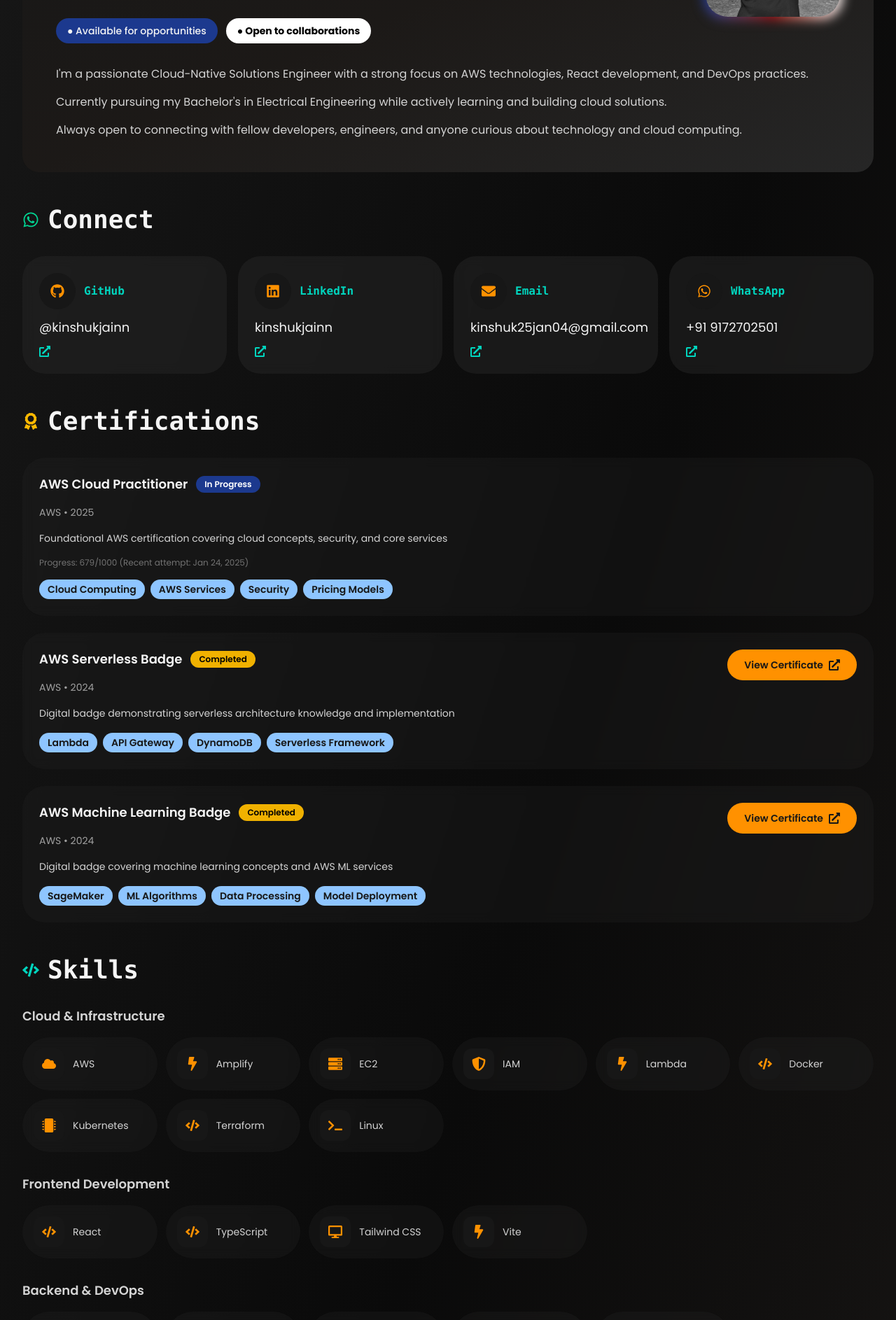
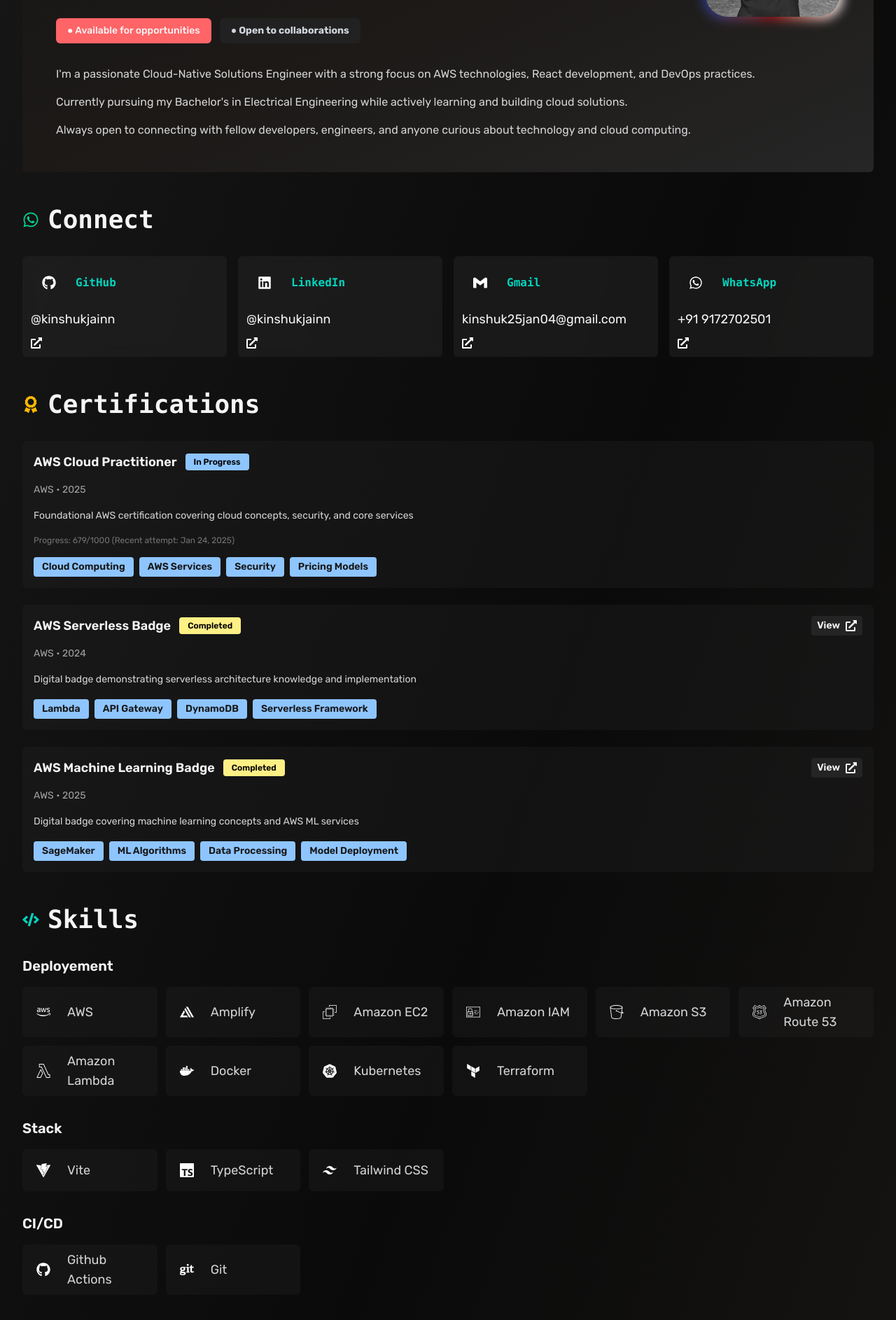
Before and after one commit to kinshukjainn/kinshukkportfolio, a React (Vite) app: page / in a window 1280 px wide. Shown: the part 380-2266 px from the top of the page at 70% size. Built offline with nearby package versions, Linux system fonts and the light colour scheme.

Commit message:
style: update font family to Rubik in global styles style: enhance Footer button styles and update gradient colors style: improve Header link styling with background and padding style: refine MainContent layout and update skill categories

```diff
--- a/src/component-mine/Blog.tsx
+++ b/src/component-mine/Blog.tsx
@@ -771,7 +771,7 @@
               initial={{ opacity: 0, y: 20 }}
               animate={{ opacity: 1, y: 0 }}
               transition={{ duration: 0.8, delay: 0.2 }}
-              className="text-4xl sm:text-5xl lg:text-7xl font-bold text-[#e4e6ea] mb-6 leading-tight"
+              className="text-4xl font-mono sm:text-6xl lg:text-7xl font-bold text-[#e4e6ea] mb-6 leading-tight"
             >
               Minimal{" "}
               <span className="text-transparent bg-clip-text bg-gradient-to-r from-[#ff6b35] to-[#ff8c42]">
--- a/src/component-mine/Footer.tsx
+++ b/src/component-mine/Footer.tsx
@@ -38,14 +38,14 @@
               target="_blank"
               aria-label="Hashnode Blogs"
               rel="noopener noreferrer"
-              className="group relative px-6 py-3 bg-gradient-to-r from-blue-600 via-blue-500 to-cyan-400 rounded-md font-semibold text-white shadow-lg hover:shadow-xl transform hover:scale-105 transition-all duration-300 overflow-hidden"
+              className="group relative px-6 py-3 bg-gradient-to-r from-black via-red-800 to-black rounded-md font-semibold text-white shadow-lg hover:shadow-xl transform hover:scale-105 transition-all duration-300 overflow-hidden"
             >
-              <div className="absolute inset-0 bg-gradient-to-tr from-blue-900 via-blue-800 to-cyan-900 transition-opacity duration-300"></div>
+              <div className="absolute inset-0 bg-gradient-to-tr from-black via-blue-700 to-red-900 transition-opacity duration-300"></div>
               <div className="relative flex items-center gap-2">
                 < MdDiamond size={20} />
                 <span>Subscribe to my Newsletter </span>
               </div>
-              <div className="absolute inset-0 bg-white opacity-0 group-hover:opacity-10 transition-opacity duration-300"></div>
+              <div className="absolute inset-0 bg-black opacity-0 group-hover:opacity-10 transition-opacity duration-300"></div>
             </a>
 
             {/* GitHub Repo Button */}
--- a/src/component-mine/Header.tsx
+++ b/src/component-mine/Header.tsx
@@ -55,7 +55,7 @@
               <Link to="/" onClick={closeMenu}>
                 <div className="text-white text-xl sm:text-2xl font-mono font-semibold tracking-wide">
                   Kinshuk Jain{" "}
-                  <span className="ml-2 text-xl sm:text-lg font-normal text-gray-200">| {getPathText()}</span>
+                  <span className="ml-2 text-xl sm:text-lg font-normal bg-[#212121] p-2 rounded-md text-gray-200">| {getPathText()}</span>
                 </div>
               </Link>
             </div>
--- a/src/component-mine/MainContent.tsx
+++ b/src/component-mine/MainContent.tsx
@@ -1,11 +1,11 @@
 "use client"
 
 import type React from "react"
+import { SiTerraform , SiKubernetes, SiPostgresql, SiPostman, SiVite, SiTypescript, SiAwslambda, SiAmazonec2, SiAwsamplify, SiAmazoniam, SiAmazonroute53, SiAmazons3, SiTailwindcss, SiGmail } from "react-icons/si"
 
 import { useState, useEffect } from "react"
 import {
   FaGithub,
-  FaEnvelope,
   FaWhatsapp,
   FaMapMarkerAlt,
   FaLinkedin,
@@ -15,15 +15,11 @@
   FaAward,
   FaGraduationCap,
   FaCode,
-  FaCloud,
-  FaDatabase,
-  FaServer,
-  FaTerminal,
-  FaBolt,
-  FaShieldAlt,
-  FaMicrochip,
-  FaDesktop,
+  FaGit,
+  FaDocker,
+  FaAws,
 } from "react-icons/fa"
+import {  VscVscodeInsiders } from "react-icons/vsc";
 
 import profileimage from "../assets/mainweb.jpg"
 
@@ -55,12 +51,12 @@
       platform: "LinkedIn",
       url: "https://linkedin.com/in/kinshukjainn/",
       icon: FaLinkedin,
-      handle: "kinshukjainn",
+      handle: "@kinshukjainn",
     },
     {
-      platform: "Email",
+      platform: "Gmail",
       url: "mailto:kinshuk25jan04@gmail.com",
-      icon: FaEnvelope,
+      icon: SiGmail,
       handle: "kinshuk25jan04@gmail.com",
     },
     {
@@ -95,7 +91,7 @@
       title: "AWS Machine Learning Badge",
       organization: "AWS",
       status: "Completed",
-      year: "2024",
+      year: "2025",
       url: "https://www.credly.com/badges/a0042ec2-cc6e-4a99-84de-a1516ee5775a/public_url",
       description: "Digital badge covering machine learning concepts and AWS ML services",
       skills: ["SageMaker", "ML Algorithms", "Data Processing", "Model Deployment"],
@@ -103,34 +99,31 @@
   ],
 
   skills: {
-    "Cloud & Infrastructure": [
-      { name: "AWS", icon: FaCloud },
-      { name: "Amplify", icon: FaBolt },
-      { name: "EC2", icon: FaServer },
-      { name: "IAM", icon: FaShieldAlt },
-      { name: "Lambda", icon: FaBolt },
-      { name: "Docker", icon: FaCode },
-      { name: "Kubernetes", icon: FaMicrochip },
-      { name: "Terraform", icon: FaCode },
-      { name: "Linux", icon: FaTerminal },
+    "Deployement": [
+      { name: "AWS", icon: FaAws },
+      { name: "Amplify", icon: SiAwsamplify },
+      { name: "Amazon EC2", icon: SiAmazonec2 },
+      { name: "Amazon IAM", icon: SiAmazoniam },
+      { name: "Amazon S3", icon: SiAmazons3 },
+      { name: "Amazon Route 53", icon: SiAmazonroute53 },
+      { name: "Amazon Lambda", icon: SiAwslambda },
+      { name: "Docker", icon: FaDocker },
+      { name: "Kubernetes", icon: SiKubernetes },
+      { name: "Terraform", icon: SiTerraform },
     ],
-    "Frontend Development": [
-      { name: "React", icon: FaCode },
-      { name: "TypeScript", icon: FaCode },
-      { name: "Tailwind CSS", icon: FaDesktop },
-      { name: "Vite", icon: FaBolt },
+    "Stack": [
+      { name: "Vite", icon: SiVite },
+      { name: "TypeScript", icon: SiTypescript },
+      { name: "Tailwind CSS", icon: SiTailwindcss },
     ],
-    "Backend & DevOps": [
+    "CI/CD": [
       { name: "Github Actions", icon: FaGithub },
-      { name: "Git", icon: FaCode },
-      { name: "CI/CD", icon: FaBolt },
-      { name: "Serverless", icon: FaCloud },
-      { name: "Microservices", icon: FaServer },
+      { name: "Git", icon: FaGit },
     ],
-    "Databases & Tools": [
-      { name: "PostgreSQL", icon: FaDatabase },
-      { name: "Postman", icon: FaCode },
-      { name: "VS Code", icon: FaDesktop },
+    "Tools": [
+      { name: "PostgreSQL", icon:  SiPostgresql },
+      { name: "Postman", icon: SiPostman },
+      { name: "VS Code", icon: VscVscodeInsiders },
     ],
   },
 
@@ -241,7 +234,7 @@
           {/* Hero Section */}
 
           <section className="pt-8">
-            <div className="relative overflow-hidden rounded-3xl backdrop-blur-sm p-8 lg:p-12">
+            <div className="relative overflow-hidden rounded-md backdrop-blur-sm p-8 lg:p-12">
               <div className="absolute inset-0 bg-gradient-to-br from-neutral-900 via-stone-900 to-neutral-800"></div>
               <div className="relative">
                 <div className="mb-8">
@@ -254,7 +247,7 @@
                 <div className="grid grid-cols-1 lg:grid-cols-3 gap-8 items-start">
                   <div className="lg:col-span-2 space-y-6">
                     <div>
-                      <h1 className="text-4xl sm:text-5xl lg:text-7xl font-bold mb-4 text-white ">
+                      <h1 className="text-5xl sm:text-5xl font-mono lg:text-7xl font-bold mb-4 text-white ">
                         {CONFIG.personal.name}
                       </h1>
                       <h2 className="text-xl lg:text-2xl text-neutral-100 mb-6 font-light">{CONFIG.personal.title}</h2>
@@ -266,10 +259,10 @@
                     </div>
 
                     <div className="flex flex-wrap gap-3">
-                      <span className="px-4 py-2 bg-blue-900 rounded-full text-sm font-medium">
+                      <span className="px-4 py-2 bg-red-400 rounded-md text-sm font-medium">
                         ● {CONFIG.personal.availability}
                       </span>
-                      <span className="px-4 py-2 bg-white rounded-full text-sm text-black  font-bold">
+                      <span className="px-4 py-2 bg-[#212121] rounded-md text-sm text-gray-300 font-bold">
                         ● {CONFIG.personal.status}
                       </span>
                     </div>
@@ -291,7 +284,7 @@
 
                 <div className="mt-8 space-y-4 text-neutral-300 leading-relaxed">
                   {CONFIG.personal.bio.map((paragraph, index) => (
-                    <p key={index} className="text-sm lg:text-base">
+                    <p key={index} className="text-lg lg:text-base">
                       {paragraph}
                     </p>
                   ))}
@@ -315,18 +308,18 @@
                   <button
                     key={index}
                     onClick={() => handleSocialClick(social)}
-                    className="group relative overflow-hidden rounded-4xl bg-neutral-800/50 backdrop-blur-sm p-6 hover:bg-neutral-700/50 transition-all duration-300 hover:scale-105"
+                    className="group relative overflow-hidden rounded-md bg-neutral-800/50 backdrop-blur-sm p-3 hover:bg-neutral-900/50"
                   >
                     <div className="absolute inset-0 bg-gradient-to-r from-teal-600/10 to-emerald-600/10 opacity-0 group-hover:opacity-100 transition-opacity duration-300"></div>
                     <div className="relative">
                       <div className="flex items-center gap-3 mb-3">
-                        <div className="p-4 rounded-full bg-neutral-900 group-hover:rounded-xl group-hover:animate-bounce transition-colors">
-                          <Icon className="w-5 h-5 text-[#ff9100]  transition-colors" />
+                        <div className="p-4 group-hover:rounded-xl">
+                          <Icon className="w-5 h-5 text-white transition-colors" />
                         </div>
                         <span className="font-semibold text-teal-400 font-mono">{social.platform}</span>
                       </div>
-                      <div className="text-lg text-neutral-100 text-left">{social.handle}</div>
-                      <FaExternalLinkAlt className="w-4 h-4 mt-3 text-teal-400 transition-colors" />
+                      <div className="text-lg text-neutral-100  text-left">{social.handle}</div>
+                      <FaExternalLinkAlt className="w-4 h-4 mt-3 text-white   transition-colors" />
                     </div>
                   </button>
                 )
@@ -346,18 +339,18 @@
               {CONFIG.certifications.map((cert, index) => (
                 <div
                   key={index}
-                  className="group relative overflow-hidden rounded-4xl bg-neutral-800/30 backdrop-blur-sm p-6 hover:bg-neutral-700/30 transition-all duration-300"
+                  className="group relative overflow-hidden rounded-md bg-neutral-800/30  p-4 transition-all duration-300"
                 >
-                  <div className="absolute inset-0 bg-gradient-to-r from-amber-600/5 to-orange-600/5 opacity-0 group-hover:opacity-100 transition-opacity duration-300"></div>
+                  <div className="absolute inset-0 opacity-0 group-hover:opacity-100 transition-opacity duration-300"></div>
                   <div className="relative flex flex-col lg:flex-row lg:items-start lg:justify-between gap-6">
                     <div className="flex-1 space-y-4">
                       <div className="flex flex-wrap items-center gap-3">
                         <h4 className="text-lg font-semibold text-neutral-100">{cert.title}</h4>
                         <span
-                          className={`px-3 py-1 text-xs rounded-full font-medium ${
+                          className={`px-3 py-1 text-xs rounded-sm font-medium ${
                             cert.status === "Completed"
-                              ? "bg-yellow-500 text-black font-semibold"
-                              : "bg-blue-900 text-white font-semibold"
+                              ? "bg-yellow-200 text-black font-semibold"
+                              : "bg-blue-300 text-black font-semibold"
                           }`}
                         >
                           {cert.status}
@@ -372,7 +365,7 @@
                         {cert.skills.map((skill, skillIndex) => (
                           <span
                             key={skillIndex}
-                            className="px-3 py-1 bg-blue-300 text-neutral-900 text-sm font-semibold rounded-full"
+                            className="px-3 py-1 bg-blue-300 text-neutral-900 text-sm font-semibold rounded"
                           >
                             {skill}
                           </span>
@@ -384,9 +377,9 @@
                         href={cert.url}
                         target="_blank"
                         rel="noopener noreferrer"
-                        className="inline-flex w-max items-center gap-2 px-6 py-3 bg-[#ff9100] text-neutral-900 rounded-4xl transition-all duration-300 text-sm font-semibold hover:scale-105 "
+                        className="inline-flex w-max items-center gap-2 px-2 py-1  text-neutral-100 bg-[#242424] hover:text-neutral-100 rounded transition-all duration-300 text-sm font-semibold hover:scale-105 "
                       >
-                        View Certificate
+                        View
                         <FaExternalLinkAlt className="w-4 h-4" />
                       </a>
                     )}
@@ -407,19 +400,19 @@
             <div className="space-y-8">
               {Object.entries(CONFIG.skills).map(([category, skills]) => (
                 <div key={category} className="space-y-4">
-                  <h4 className="text-lg font-semibold text-neutral-300">{category}</h4>
+                  <h4 className="text-xl font-semibold text-neutral-100">{category}</h4>
                   <div className="grid grid-cols-2 sm:grid-cols-3 md:grid-cols-4 lg:grid-cols-5 xl:grid-cols-6 gap-3">
                     {skills.map((skill, skillIndex) => {
                       const Icon = skill.icon
                       return (
                         <div
                           key={skillIndex}
-                          className="group flex items-center gap-3 p-4 bg-neutral-800/30 backdrop-blur-sm rounded-full hover:bg-neutral-700/40 transition-all duration-300 hover:scale-105"
+                          className="group flex items-center gap-3 p-2 bg-neutral-800/30 rounded-md"
                         >
-                          <div className="p-3 rounded-xl bg-neutral-900 group-hover:rounded-full group-hover:animate-bounce transition-colors">
-                            <Icon className="w-5 h-5 text-[#ff9100] transition-colors" />
+                          <div className="p-3 ">
+                            <Icon className="w-5 h-5 text-white transition-colors" />
                           </div>
-                          <span className="text-sm text-neutral-300 group-hover:text-neutral-100 transition-colors">
+                          <span className="text-lg text-neutral-300 group-hover:text-neutral-100 transition-colors">
                             {skill.name}
                           </span>
                         </div>
@@ -443,7 +436,7 @@
               {CONFIG.projects.map((project, index) => (
                 <div
                   key={index}
-                  className="group relative overflow-hidden rounded-4xl bg-neutral-800/30 backdrop-blur-sm p-8 hover:bg-neutral-700/30 transition-all duration-300"
+                  className="group relative overflow-hidden rounded-md bg-neutral-800/30  p-6"
                 >
                   <div className="absolute inset-0 bg-gradient-to-r from-emerald-600/5 to-teal-600/5 opacity-0 group-hover:opacity-100 transition-opacity duration-300"></div>
                   <div className="relative space-y-6">
@@ -452,7 +445,7 @@
                         <div className="flex flex-wrap items-center gap-3">
                           <h4 className="text-xl font-semibold text-neutral-100">{project.title}</h4>
                           <span
-                            className={`px-3 py-1 text-xs rounded-full font-medium ${
+                            className={`px-4 py-1 text-sm rounded font-medium ${
                               project.status === "Live"
                                 ? "bg-emerald-500 text-neutral-900 font-semibold"
                                 : "bg-teal-500/20 text-teal-400"
@@ -469,7 +462,7 @@
 
                     <div className="space-y-4">
                       {project.description.map((paragraph, pIndex) => (
-                        <p key={pIndex} className="text-neutral-300 text-sm leading-relaxed">
+                        <p key={pIndex} className="text-neutral-300 text-lg  leading-relaxed">
                           {paragraph}
                         </p>
                       ))}
@@ -481,7 +474,7 @@
                         {project.technologies.map((tech, techIndex) => (
                           <span
                             key={techIndex}
-                            className="px-3 py-1 bg-[#ff9100] text-neutral-900 text-sm font-semibold rounded-full transition-colors"
+                            className="px-3 py-1 bg-yellow-200 text-neutral-900 text-sm font-semibold rounded-md transition-colors"
                           >
                             {tech}
                           </span>
@@ -495,7 +488,7 @@
                           href={project.links.live}
                           target="_blank"
                           rel="noopener noreferrer"
-                          className="inline-flex items-center gap-2 px-6 py-3 bg-[#ff9100] font-semibold text-neutral-900 rounded-full transition-all duration-300 text-md font-medium hover:scale-105"
+                          className="inline-flex items-center gap-2 px-4 py-1 bg-[#242424] font-semibold text-neutral-100  rounded text-md font-medium"
                         >
                           <FaGlobe className="w-4 h-4" />
                           Live Demo
@@ -506,7 +499,7 @@
                           href={project.links.repo}
                           target="_blank"
                           rel="noopener noreferrer"
-                          className="inline-flex items-center gap-2 px-6 py-3 bg-neutral-700/50 hover:bg-neutral-600/50 text-neutral-100 rounded-xl transition-all duration-300 text-sm font-medium hover:scale-105"
+                          className="inline-flex items-center gap-2 px-6 py-3 bg-neutral-700/50 hover:bg-neutral-600/50 text-neutral-100 rounded transition-all duration-300 text-sm font-medium hover:scale-105"
                         >
                           <FaGithub className="w-4 h-4" />
                           Source Code
@@ -522,27 +515,27 @@
           {/* Education */}
           <section>
             <div className="mb-8">
-              <h3 className="text-2xl font-bold flex items-center gap-3 text-neutral-100">
+              <h3 className="text-3xl font-mono font-bold flex items-center gap-3 text-neutral-100">
                 <FaGraduationCap className="w-6 h-6 text-emerald-400" />
                 Education
               </h3>
             </div>
-            <div className="relative overflow-hidden rounded-4xl bg-neutral-800/50 p-8">
+            <div className="relative overflow-hidden rounded-md bg-neutral-800/50 p-5 ">
               <div className="absolute inset-0"></div>
               <div className="relative">
                 <div className="flex flex-col lg:flex-row lg:items-start lg:justify-between gap-6 mb-6">
                   <div className="space-y-3">
                     <h4 className="text-xl font-semibold text-neutral-100">{CONFIG.education.degree}</h4>
-                    <p className="text-neutral-300">{CONFIG.education.field}</p>
-                    <p className="text-neutral-400 text-sm">{CONFIG.education.institution}</p>
-                    <p className="text-neutral-500 text-sm">{CONFIG.education.location}</p>
+                    <p className="text-white font-semibold text-lg">{CONFIG.education.field}</p>
+                    <p className="text-neutral-100 text-sm">{CONFIG.education.institution}</p>
+                    <p className="text-neutral-300 text-sm">{CONFIG.education.location}</p>
                   </div>
                   <div className="text-right space-y-3">
                     <div className="flex items-center gap-2 lg:justify-end">
                       <FaCalendarAlt className="w-4 h-4 text-neutral-400" />
                       <span className="text-sm text-neutral-400">{CONFIG.education.period}</span>
                     </div>
-                    <span className="inline-block px-3 py-1 bg-[#ff9100] text-black text-sm rounded-full font-semibold">
+                    <span className="inline-block px-3 py-1 bg-[#242424] text-white text-lg rounded font-semibold">
                       {CONFIG.education.status}
                     </span>
                   </div>
@@ -550,7 +543,7 @@
 
                 <div className="space-y-3">
                   {CONFIG.education.description.map((paragraph, index) => (
-                    <p key={index} className="text-neutral-300 text-sm leading-relaxed">
+                    <p key={index} className="text-neutral-300 text-lg leading-relaxed">
                       {paragraph}
                     </p>
                   ))}
@@ -558,14 +551,6 @@
               </div>
             </div>
           </section>
-
-          {/* Footer */}
-          <footer className="text-center py-12 space-y-4">
-            <p className="text-neutral-400 text-sm">
-              © 2025 {CONFIG.personal.name} • Built with passion for clean code and great experiences
-            </p>
-            <p className="text-neutral-600 text-xs font-mono">$ exit 0</p>
-          </footer>
         </div>
       </div>
     </div>
--- a/src/index.css
+++ b/src/index.css
@@ -16,7 +16,7 @@
 }
 
 body {
-  font-family: "Poppins", sans-serif;
+  font-family: "Rubik", sans-serif;
   margin: 0;
   padding: 0;
   -webkit-user-select: none;
```
